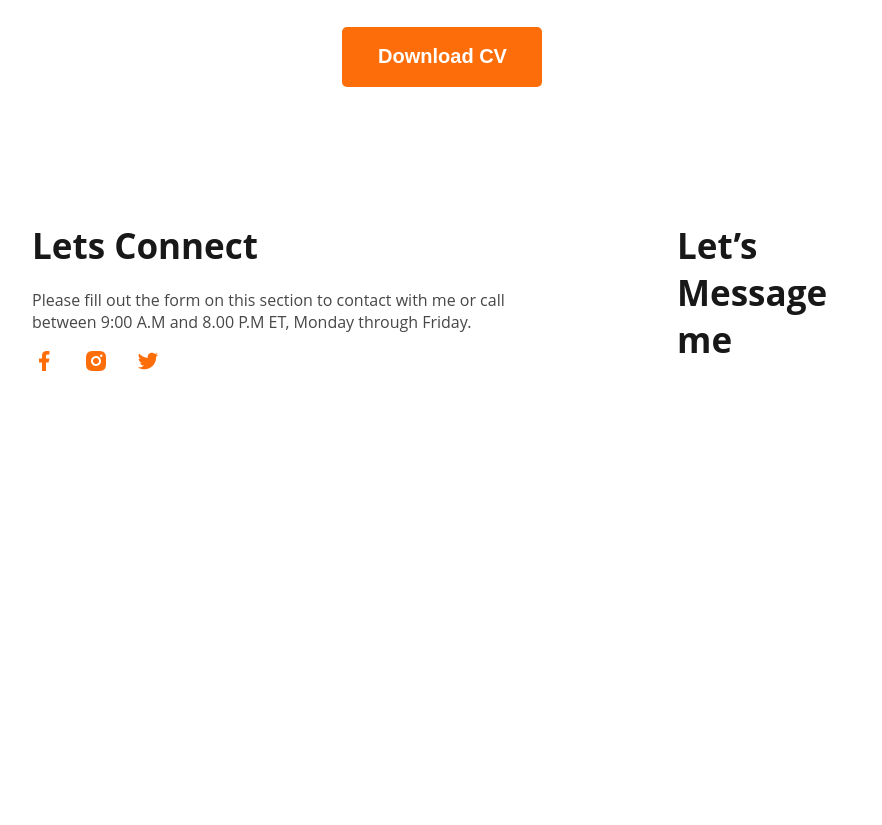
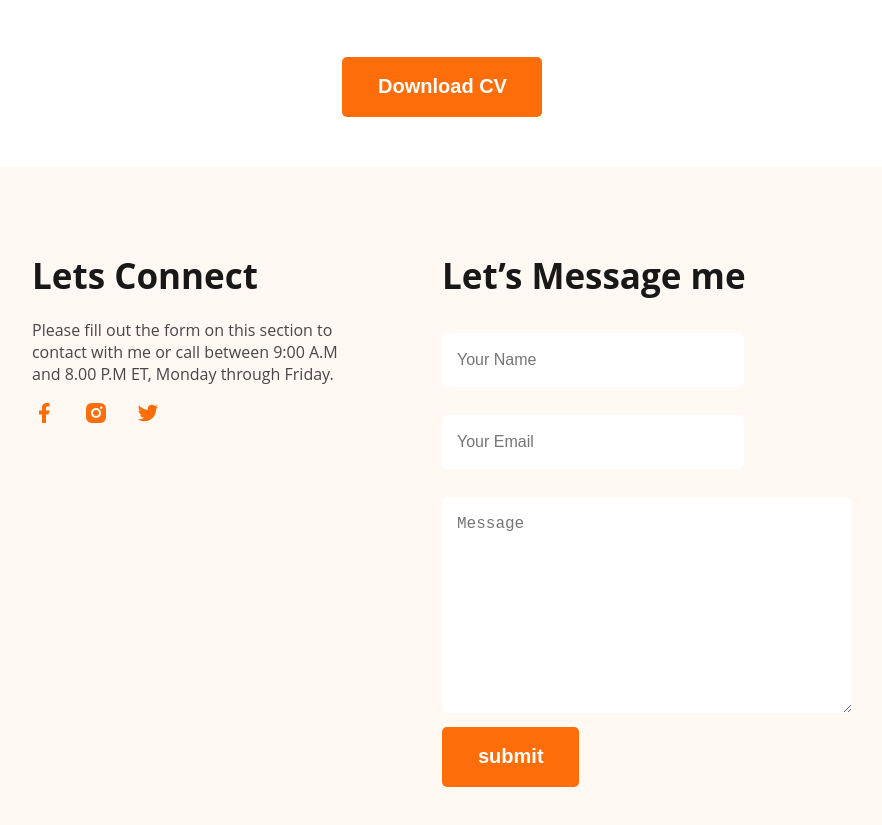
Before and after one commit to tawhid8t/portfolio-website-1, a plain HTML site: page index.html in a window 1280 px wide. Shown: the part 3500-4325 px from the top of the page, without its empty margins (198-1080 px from the left). Before the commit the page ends 3933 px from the top, so only its background shows below. Drawn offline with Linux system fonts and the light colour scheme.

Commit message:
added full section

```diff
--- a/index.html
+++ b/index.html
@@ -157,6 +157,15 @@
         </div>
         <div class="right-side">
             <h3>Let’s Message me</h3>
+
+            <div class="form">
+                <form action="">
+                    <input type="text" name="text" id="" placeholder="Your Name">
+                    <input type="email" name="email" id="" placeholder="Your Email">
+                    <textarea name="" id="" cols="30" rows="10">Message</textarea>
+                    <input class="primary-btn" type="submit" value="submit">
+                </form>
+            </div>
         </div>
     </footer>
 </body>
--- a/style.css
+++ b/style.css
@@ -130,6 +130,7 @@ body{
 .skill{
     margin: 130px 230px 0px 226px;
     display: flex;
+
 }
 .skill-1{
     border-radius: 5px;
@@ -137,7 +138,9 @@ body{
     box-shadow: 0px 6px 50px 0px rgba(0, 0, 0, 0.06);
     width: 267px;
     height: 377px;
-    padding: 30px;
+    padding: 20px;
+    margin-right: 15px;
+    margin-bottom: 50px;
 }
 .skill-1 h3{
     color:#181818;
@@ -203,11 +206,12 @@ body{
     margin: 50px 0px;
 }
 .footer{
-    padding: 50px 230px;
+    padding: 50px 230px 50px 230px;
     display: flex;
+    background-color:#FFF8F3;
 }
 .left-side{
-    margin-right: 117px;
+   padding-right: 80px;
 }
 .left-side h3{
     color:#181818;
@@ -229,3 +233,26 @@ body{
     font-weight: 700;
     margin-bottom: 20px;
 }
+.form textarea{
+    display: block;
+}
+.form input[type=text], input[type=email], input[type=textarea]{
+    border-radius: 5px;
+    background:#FFF;
+    border: 0;
+    padding: 18px 80px 18px 15px;
+    color:#757575;
+    font-size: 16px;
+    font-weight: 400;
+    margin: 14px 0px;
+}
+.form textarea{
+    border-radius: 5px;
+    background:#FFF;
+    border: 0;
+    padding: 18px 80px 18px 15px;
+    color:#757575;
+    font-size: 16px;
+    font-weight: 400;
+    margin: 14px 0px;
+}
```
